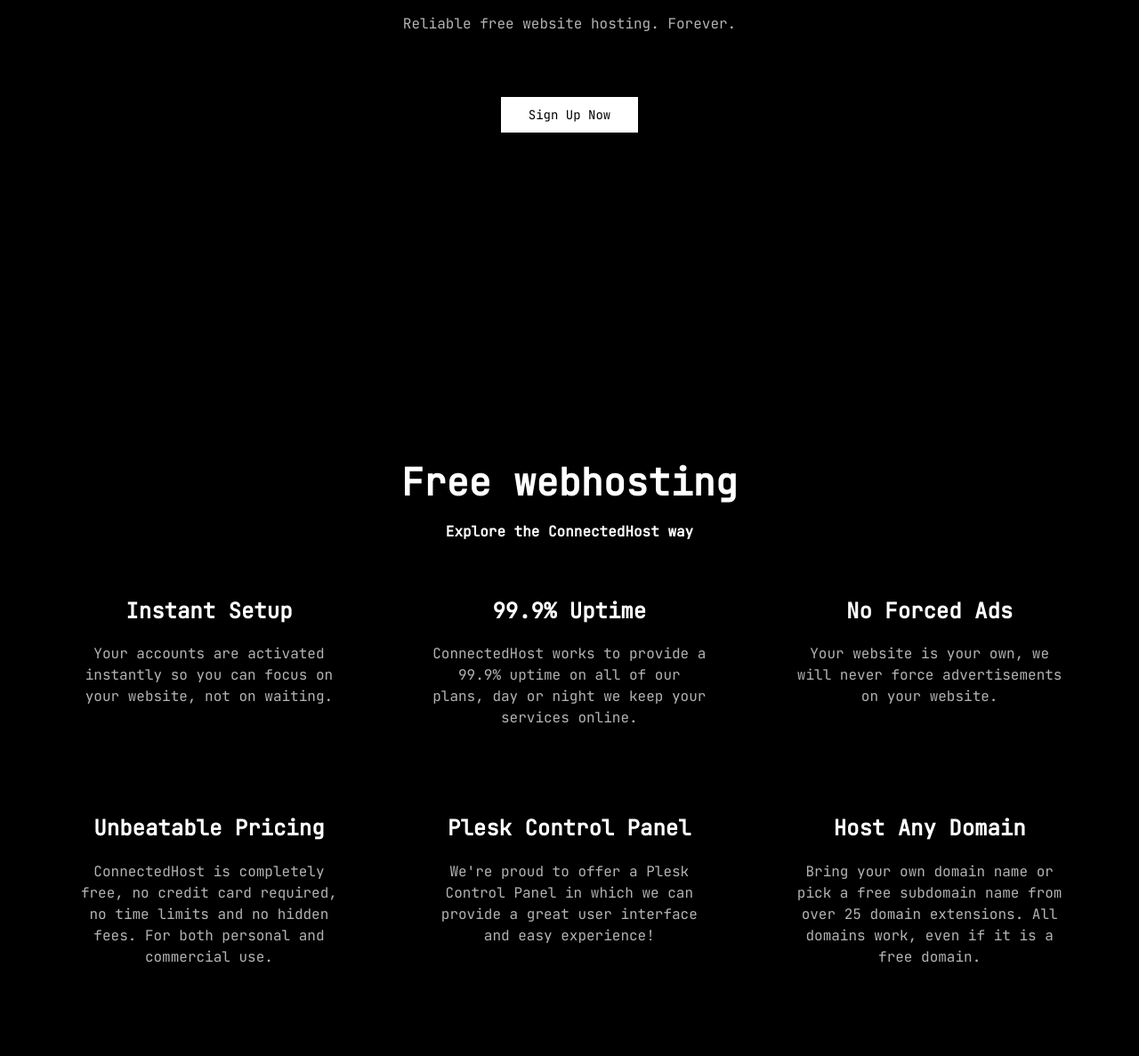
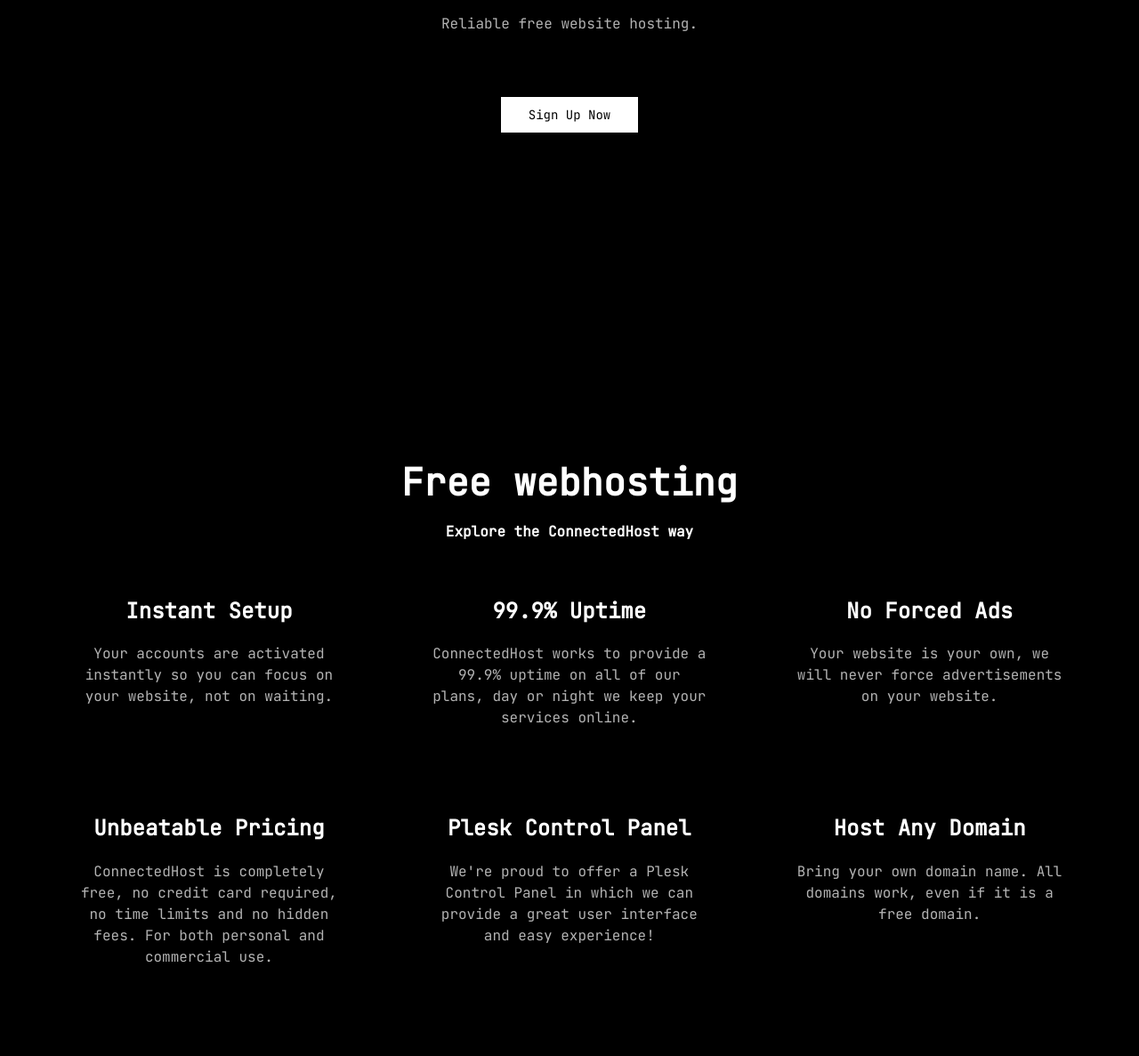
Before and after one commit to ConnectedHost/website, a plain HTML site: page index.html in a window 1280 px wide. Shown: the part 353-1540 px from the top of the page at 89% size. Drawn offline with nearby package versions, Linux system fonts and the light colour scheme.

Commit message:
Polish this a little

```diff
--- a/index.html
+++ b/index.html
@@ -7,7 +7,10 @@
     | | \ \| (_) || |_) ||  __/| |   | |_   ____) |_
     |_|  \_\\___/ |_.__/  \___||_|    \__| |_____/(_)
 
-                    Site made with <3 by Robert S. WITH a little editing from eraters, but who cares
+                    Site made with <3 by Robert S.
+
+      contributors:
+            eraters
 -->
 <html lang="en">
 
@@ -220,7 +223,6 @@
                         </div>
                         <div class="uk-navbar-right">
                             <ul class="uk-navbar-nav">
-                                <li><a class="uk-text-capitalize" href="https://forum.connectedhost.xyz">Forum</a></li>
                                 <li><a class="uk-text-capitalize" href="https://my.connectedhost.xyz/login">Login</a></li>
                                 <div class="uk-navbar-item">
                                     <a class="uk-text-capitalize uk-button uk-button-secondary light-button" style="color: #000;" href="https://my.connectedhost.xyz/register">Sign Up</a>
@@ -234,7 +236,7 @@
             <div class="uk-container uk-container-small uk-flex-auto uk-text-center"
                 uk-scrollspy="target: > .animate; cls: uk-animation-fade; delay: 500;">
                 <h1 class="uk-heading-primary animate">ConnectedHost</h1>
-                <div class="uk-width-4-5@m uk-margin-auto animate">Reliable free website hosting. Forever.</div>
+                <div class="uk-width-4-5@m uk-margin-auto animate">Reliable free website hosting.</div>
                 <a class="uk-text-capitalize uk-button uk-button-secondary animate uk-margin-large-top light-button" href="https://my.connectedhost.xyz/register">Sign Up Now</a>
             </div>
         </div>
@@ -280,7 +282,7 @@
                         <div>
                             <div class="uk-card uk-card-body uk-card-hover">
                                 <h3 class="uk-card-title">Host Any Domain</h3>
-                                <p>Bring your own domain name or pick a free subdomain name from over 25 domain extensions. All domains work, even if it is a free domain.</p>
+                                <p>Bring your own domain name. All domains work, even if it is a free domain.</p>
                             </div>
                         </div>
                     </div>
@@ -384,7 +386,6 @@
                             </tr>
                         </tbody>
                     </table>
-                    <h6 class="uk-margin-remove-top uk-text-muted">* = 95367431640625MB, with 30019 inodes.</h6>
                     <h3 class="uk-margin-remove-top">And much, much more.</h3>
                 </div>
             </div>
```
